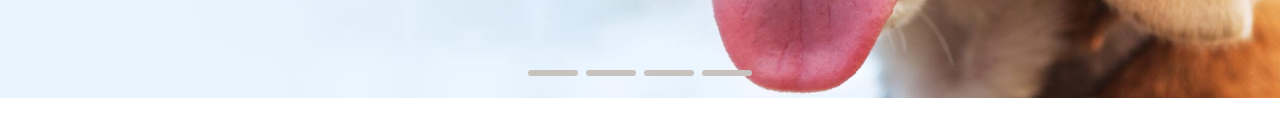
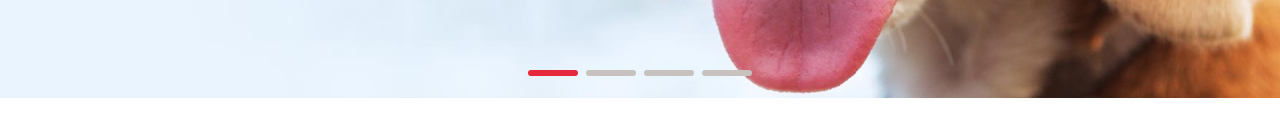
Before and after one commit to andlicon/maxipet, a Next.js app: page / in a window 1280 px wide. Shown: the part 598-734 px from the top of the page. Built offline with nearby package versions, Linux system fonts and the light colour scheme.

Commit message:
ADD: image changer colors

```diff
--- a/components/BannerControls.tsx
+++ b/components/BannerControls.tsx
@@ -4,6 +4,7 @@ import DisplayChanger from './DisplayChanger';
 
 const BannerControls = ({
   images,
+  currentId,
   imageHandler }) => {
 
   const {
@@ -18,7 +19,7 @@ const BannerControls = ({
       {
         images.map((element, index) => {
           return (
-            <DisplayChanger key={index} current={false} />
+            <DisplayChanger key={index} current={element.id == currentId} />
           )
         })
       }
--- a/components/BannerDisplay.tsx
+++ b/components/BannerDisplay.tsx
@@ -14,7 +14,8 @@ const BannerDisplay = ({ images }) => {
       <Banner image={current} />
       <BannerControls
         images={images}
-        imageHandler={currentImageHandler} />
+        imageHandler={currentImageHandler}
+        currentId={current.id} />
     </div>
   )
 }
--- a/components/DisplayChanger.tsx
+++ b/components/DisplayChanger.tsx
@@ -2,7 +2,8 @@ import React from 'react';
 
 const DisplayChanger = ({ current }) => {
   return (
-    <button className='display-changer rounded'>
+    <button
+      className={`display-changer rounded ${current ? 'current' : ''}`}>
 
     </button>
   );
--- a/constant/images.ts
+++ b/constant/images.ts
@@ -3,18 +3,22 @@ import banner from '../images/banner.png';
 export const bannerImages = [
   {
     url: banner,
-    alt: 'Un perro sacando la lengua'
+    alt: 'Un perro sacando la lengua',
+    id: 1
   },
   {
     url: banner,
-    alt: 'Un perro sacando la lengua'
+    alt: 'Un perro sacando la lengua',
+    id: 2
   },
   {
     url: banner,
-    alt: 'Un perro sacando la lengua'
+    alt: 'Un perro sacando la lengua',
+    id: 3
   },
   {
     url: banner,
-    alt: 'Un perro sacando la lengua'
+    alt: 'Un perro sacando la lengua',
+    id: 4
   }
 ]
--- a/styles.css
+++ b/styles.css
@@ -96,6 +96,7 @@ body {
 /* constants */
 :root {
   --bg-primary: #E2081E;
+  --bg-active: #E7283C;
   --bg-light-secondary: #F8F5F3;
   --weight-medium: 400;
   --family-mulish: 'Mulish', sans-serif;
@@ -197,9 +198,5 @@ a {
 }
 
 .display-changer.current {
-  background-color: #E2081E;
+  background-color: var(--bg-active);
 }
-
-.banner__controls {
-
-}
```
